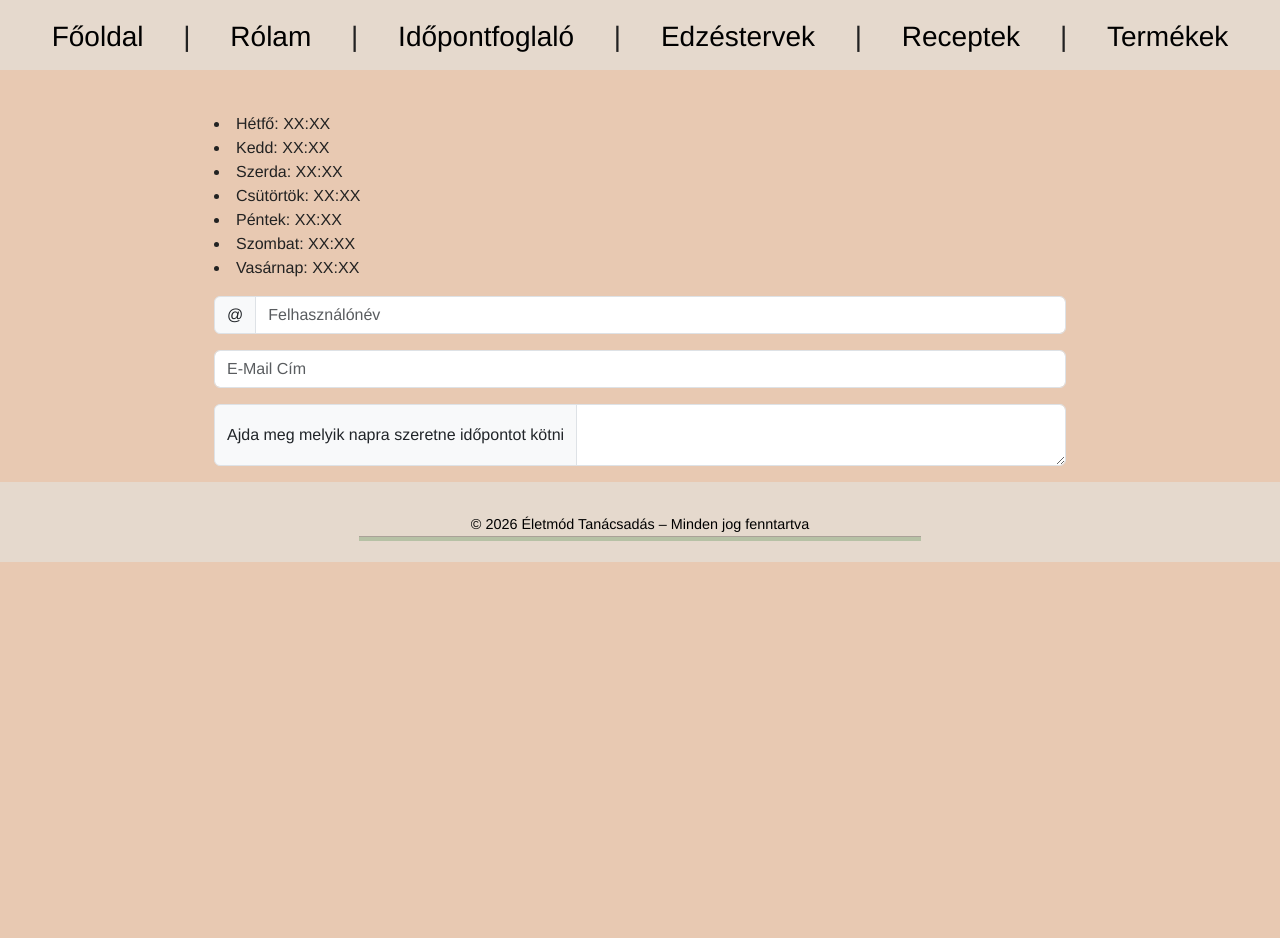
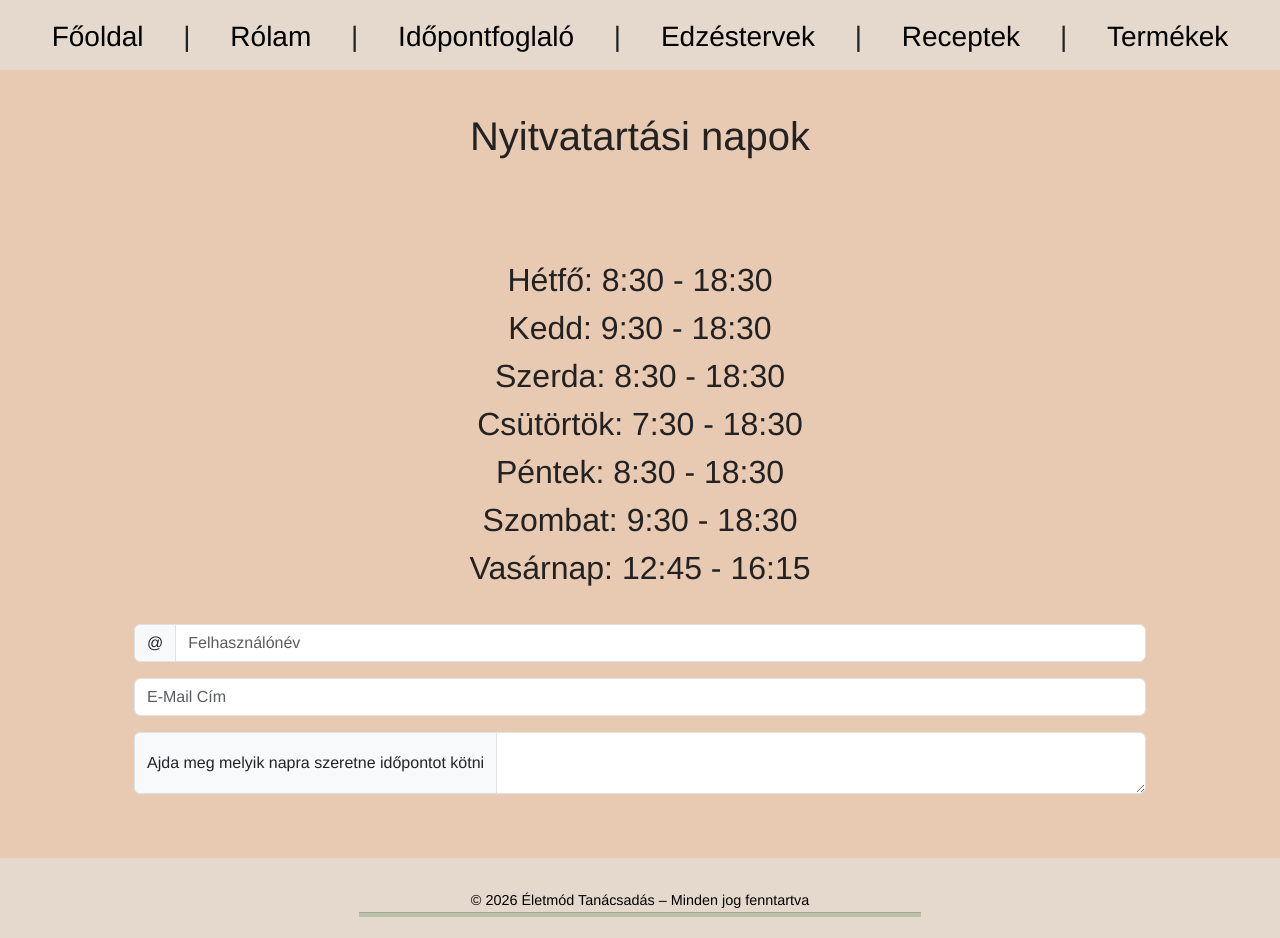
Before and after one commit to SzendreiDavid/projekt, a plain HTML site: page Idopontok.html in a window 1280 px wide. Before the commit the page ends 800 px from the top, so only its background shows below. Drawn offline with nearby package versions, Linux system fonts and the light colour scheme.

Commit message:
Idopontos oldal

```diff
--- a/Idopontok.html
+++ b/Idopontok.html
@@ -31,17 +31,20 @@
     </div>
 
     <div class="container mt-5 container-fluid space">
-        <table>
+        <h1 class="text-center">Nyitvatartási napok</h1>
+        <div class="row">
         <p class="hero-text mt-5 text-center container-fluid">
-            <li>Hétfő: XX:XX</li>
-            <li>Kedd: XX:XX</li>
-            <li>Szerda: XX:XX</li>
-            <li>Csütörtök: XX:XX</li>
-            <li>Péntek: XX:XX</li>
-            <li>Szombat: XX:XX</li>
-            <li>Vasárnap: XX:XX</li>
+            <ul class="napok text-center">
+            <li>Hétfő: 8:30 - 18:30</li>
+            <li>Kedd: 9:30 - 18:30</li>
+            <li>Szerda: 8:30 - 18:30</li>
+            <li>Csütörtök: 7:30 - 18:30</li>
+            <li>Péntek: 8:30 - 18:30</li>
+            <li>Szombat: 9:30 - 18:30</li>
+            <li>Vasárnap: 12:45 - 16:15</li>
+            </ul>
         </p>
-        </table>
+        </div>
 
         <div class="input-group mb-3">
             <span class="input-group-text" id="basic-addon1">@</span>
--- a/css/style.css
+++ b/css/style.css
@@ -512,5 +512,10 @@ footer {
 }
 
 .space{
-    padding: 1rem 9rem;
+    padding: 4rem;
 }
+
+.napok{
+    list-style-type: none;
+    font-size: 2rem;
+}
```
